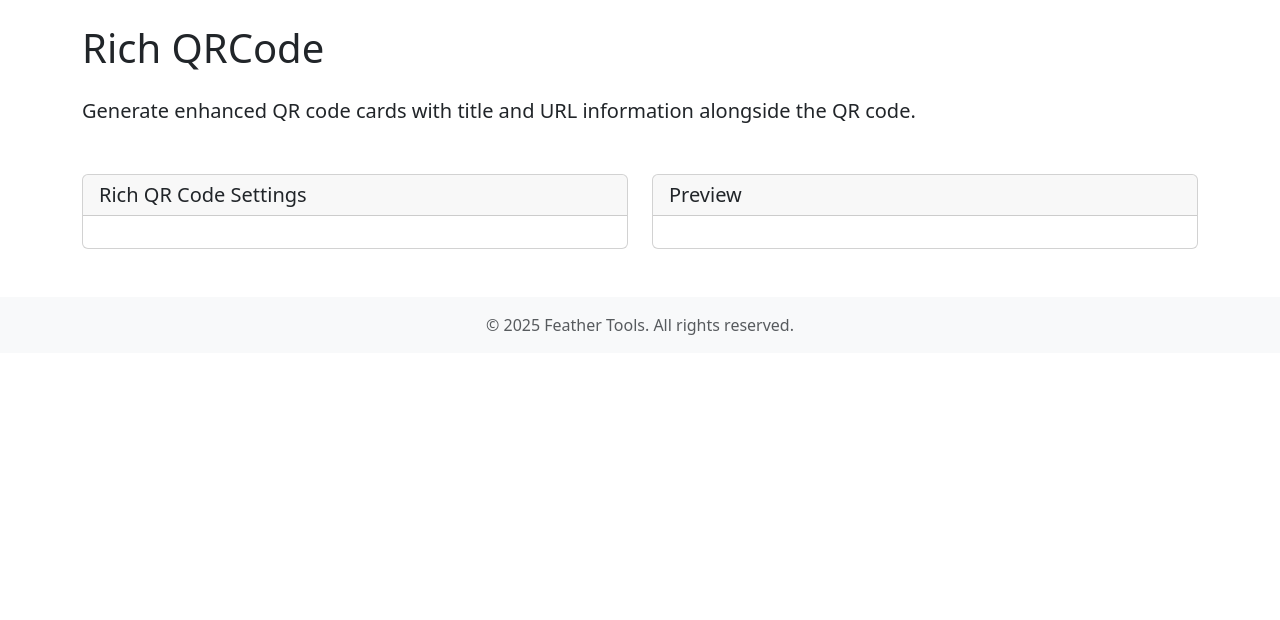
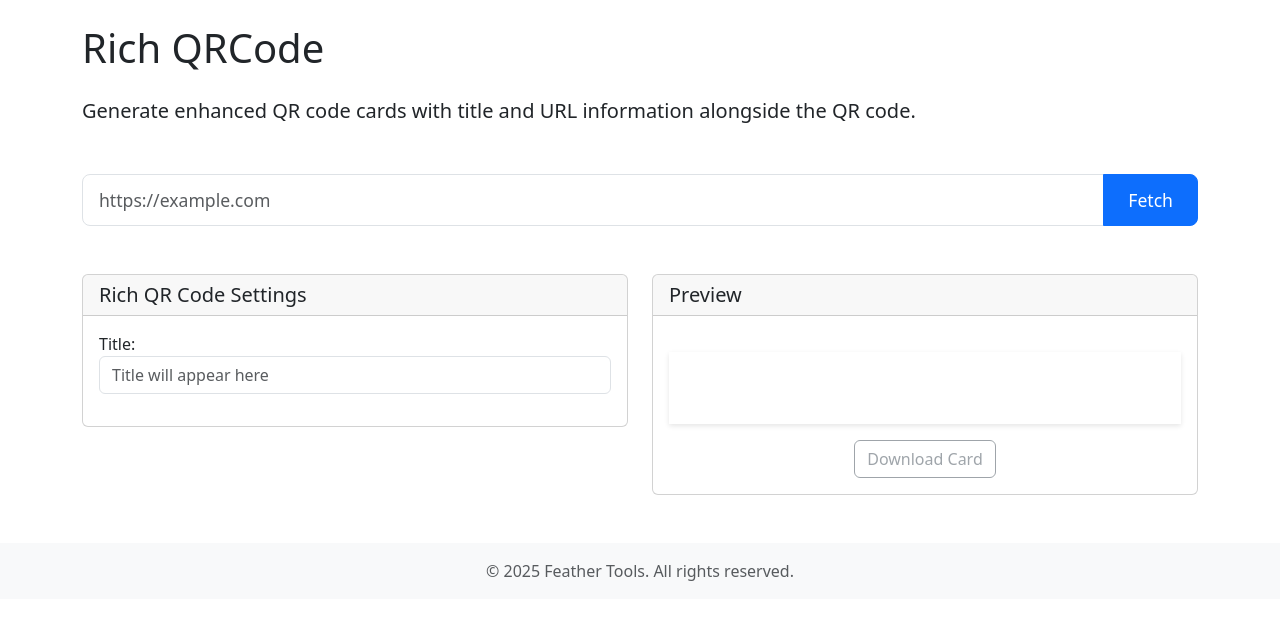
Before and after one commit to greatghoul/feather-tools, a Flask app: page /rich-qrcode in a window 1280 px wide. Shown: the part 56-676 px from the top of the page. Run offline with Flask 3, Linux system fonts and the light colour scheme.

Commit message:
Implement Rich QR Code form with metadata fetching and styling

```diff
--- a/api/static/rich-qrcode/main.js
+++ b/api/static/rich-qrcode/main.js
@@ -1,4 +1,51 @@
-// Rich QR Code JavaScript
-document.addEventListener('DOMContentLoaded', function() {
-  // Your code will go here
+// Get form elements
+const form = document.getElementById('rich-qrcode-form');
+const urlInput = document.getElementById('url-input');
+const titleInput = document.getElementById('title-input');
+const fetchMetadataBtn = document.getElementById('fetch-metadata-btn');
+const canvas = document.getElementById('qrcode-card');
+const downloadBtn = document.getElementById('download-card-btn');
+
+// Handle form submission
+form.addEventListener('submit', function(e) {
+    e.preventDefault();
+
+    let url = urlInput.value.trim()
+    console.log('Form submitted with URL:', url);
+    if (!url) {
+        url = urlInput.placeholder;
+    }
+
+    fetchMetadataBtn.disabled = true;
+    fetchMetadataBtn.textContent = 'Fetching...';
+
+    fetchUrlMetadata(url);
 });
+
+// Function to fetch URL metadata
+function fetchUrlMetadata(url) {
+    fetch(`/api/link-meta?url=${encodeURIComponent(url)}`)
+        .then(response => response.json())
+        .then(data => {
+            console.log('Metadata received:', data);
+            if (data.title) {
+                titleInput.value = data.title;
+            }
+        })
+        .catch(error => {
+            console.error('Error fetching metadata:', error);
+        })
+        .finally(() => {
+            fetchMetadataBtn.disabled = false;
+            fetchMetadataBtn.textContent = 'Fetch Title';
+        });
+}
+
+// Function to generate QR code card
+function generateQRCodeCard() {
+    // We'll implement this later
+    console.log('Generating QR code card for:', urlInput.value, 'with title:', titleInput.value);
+
+    // Enable download button when card is generated
+    downloadBtn.disabled = false;
+}
--- a/api/static/rich-qrcode/styles.css
+++ b/api/static/rich-qrcode/styles.css
@@ -1,4 +1,19 @@
 /* Rich QR Code styles */
+/* URL input styling */
+.url-input-container {
+  margin-bottom: 1.5rem;
+}
+
+.input-group-lg .form-control-lg {
+  padding: 0.75rem 1rem;
+  font-size: 1.1rem;
+}
+
+.input-group-lg .btn {
+  padding: 0.75rem 1.5rem;
+  font-size: 1.1rem;
+}
+
 .qrcode-card-container {
   display: flex;
   justify-content: center;
--- a/api/templates/tools/rich-qrcode/index.html
+++ b/api/templates/tools/rich-qrcode/index.html
@@ -1,5 +1,5 @@
 {% extends "layout.html" %}
-{% set url = request.args.get('url', 'https://example.com') %}
+{% set url = request.args.get('url', '') %}
 
 {% block head %}
   <link rel="stylesheet" href="{{ url_for('static', filename='rich-qrcode/styles.css') }}">
@@ -10,6 +10,17 @@
 <h1 class="mb-4">{{ page_name }}</h1>
 <p class="lead mb-5">{{ page_note }}</p>
 
+<form id="rich-qrcode-form" class="mb-5">
+  <div class="url-input-container">
+    <div class="input-group input-group-lg">
+      <input type="url" class="form-control form-control-lg" id="url-input"
+        placeholder="https://example.com" value="{{ url }}"
+        aria-label="URL to create Rich QR code for">
+      <button type="submit" class="btn btn-primary" id="fetch-metadata-btn">Fetch</button>
+    </div>
+  </div>
+</form>
+
 <div class="row">
   <div class="col-lg-6">
     <div class="card mb-4">
@@ -17,7 +28,13 @@
         <h5 class="mb-0">Rich QR Code Settings</h5>
       </div>
       <div class="card-body">
-        <!-- Form content will go here -->
+        <div class="form-group mb-3">
+          <label for="title-input">Title:</label>
+          <input type="text" class="form-control" id="title-input" placeholder="Title will appear here">
+        </div>
+
+        <!-- Additional settings can go here -->
+        </form>
       </div>
     </div>
   </div>
@@ -28,7 +45,10 @@
         <h5 class="mb-0">Preview</h5>
       </div>
       <div class="card-body text-center">
-        <!-- Preview content will go here -->
+        <div class="qrcode-card-container mb-3">
+          <canvas id="qrcode-card" width="860" height="120"></canvas>
+        </div>
+        <button id="download-card-btn" class="btn btn-outline-secondary" disabled>Download Card</button>
       </div>
     </div>
   </div>
```
Also changed, not shown: vercel.json, 1 other file.
